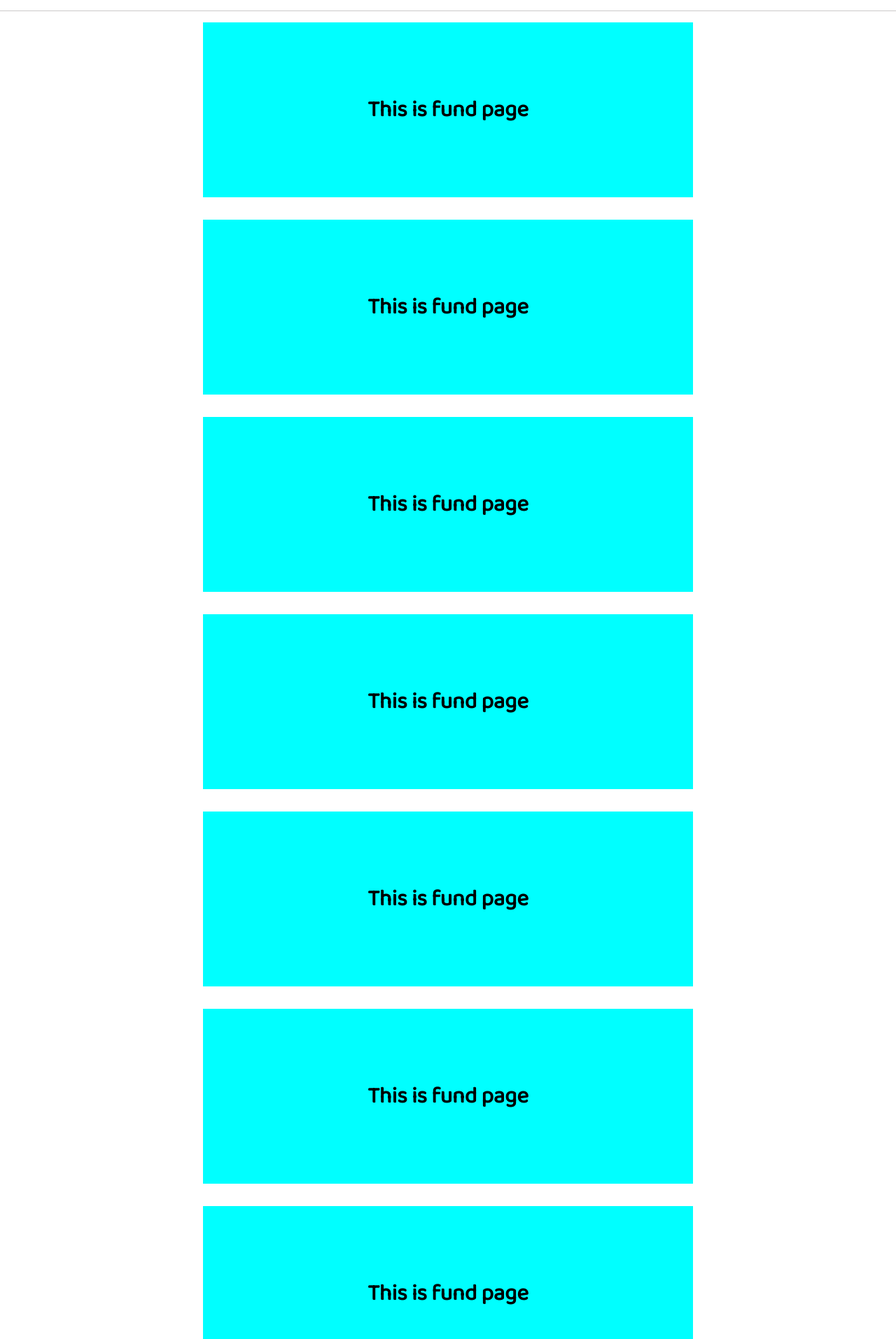
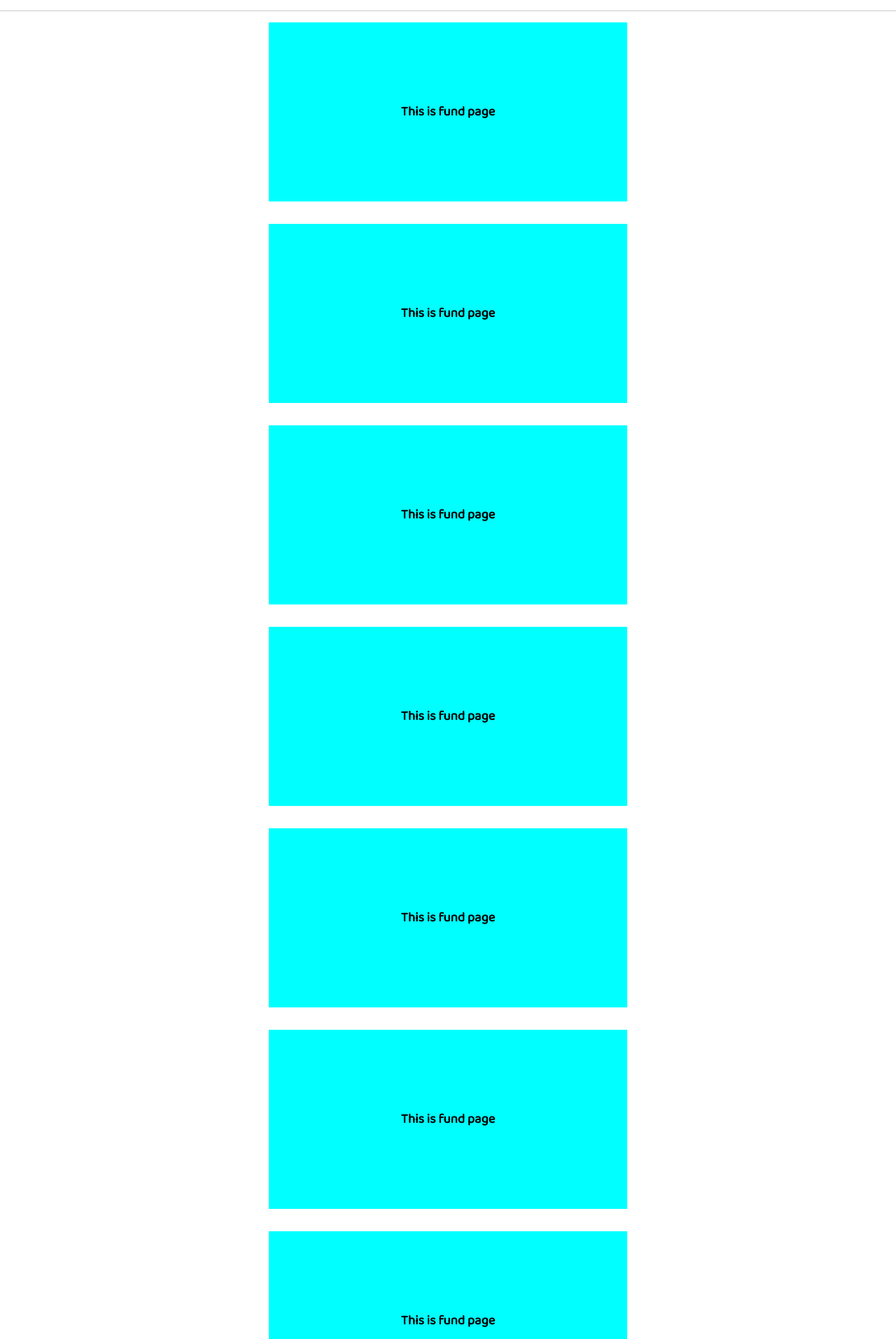
Before and after one commit to osamahannan/cricket-app, a React (Create React App) app: page /funds in a window 1280 px wide. Shown: the part 226-2140 px from the top of the page at 70% size. Built offline with nearby package versions, Linux system fonts and the light colour scheme; a web font is replaced by a local one.

Commit message:
updated fund page

```diff
--- a/src/Components/Fund.js
+++ b/src/Components/Fund.js
@@ -5,28 +5,28 @@ const Fund = () => {
     return (
         <div className="parent-fund">
             <Fade up><div className="fund">
-                <h1>This is fund page</h1>
+                <h3>This is fund page</h3>
             </div></Fade>
             <Fade left><div className="fund">
-                <h1>This is fund page</h1>
+                <h3>This is fund page</h3>
             </div></Fade>
             <Fade right><div className="fund">
-                <h1>This is fund page</h1>
+                <h3>This is fund page</h3>
             </div></Fade>
             <Fade down><div className="fund">
-                <h1>This is fund page</h1>
+                <h3>This is fund page</h3>
             </div></Fade>
             <Fade up><div className="fund">
-                <h1>This is fund page</h1>
+                <h3>This is fund page</h3>
             </div></Fade>
             <Fade left><div className="fund">
-                <h1>This is fund page</h1>
+                <h3>This is fund page</h3>
             </div></Fade>
             <Fade down><div className="fund">
-                <h1>This is fund page</h1>
+                <h3>This is fund page</h3>
             </div></Fade>
             <Fade right><div className="fund">
-                <h1>This is fund page</h1>
+                <h3>This is fund page</h3>
             </div></Fade>
         </div>
     )
--- a/src/index.css
+++ b/src/index.css
@@ -712,8 +712,8 @@
   display: flex;
   justify-content: center;
   align-items: center;
-  width: 700px;
-  height: 250px;
+  width: 40vw;
+  height: 20vw;
   background-color: aqua;
   margin: 1rem;
 }
```
